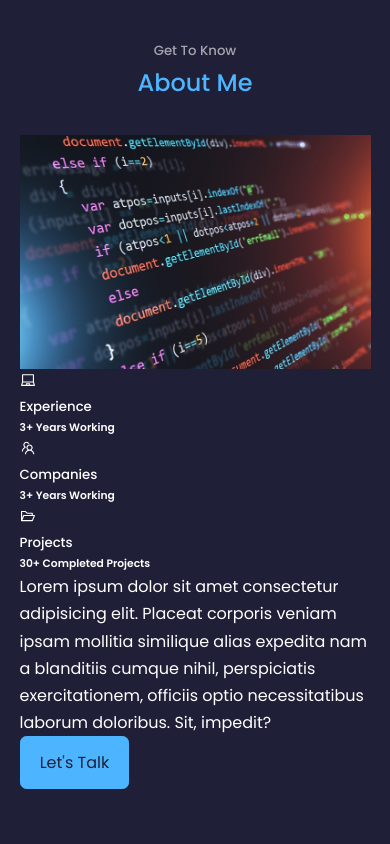
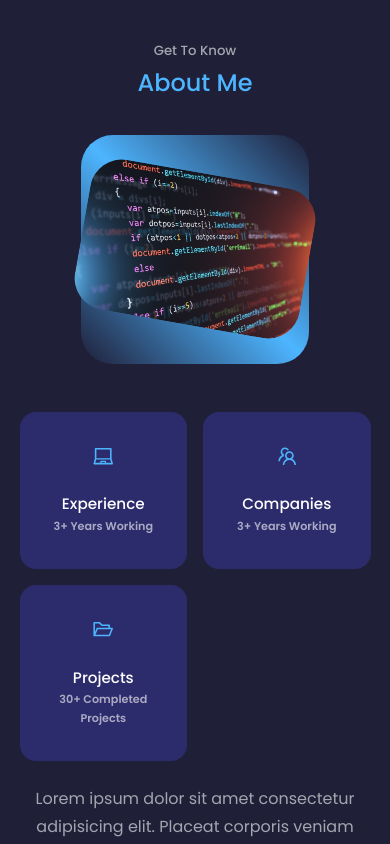
Before and after one commit to craigea92/react-portfolio, a React (Create React App) app: page / in a window 390 px wide. Shown: the part 900-1744 px from the top of the page. Built offline with nearby package versions, Linux system fonts and the light colour scheme.

Commit message:
Finished styling the about section and included the responsive design CSS

```diff
--- a/src/components/about/About.css
+++ b/src/components/about/About.css
@@ -0,0 +1,109 @@
+.about__container {
+  display: grid;
+  grid-template-columns: 35% 50%;
+  gap: 15%;
+}
+
+.about__me {
+  width: 100%;
+  aspect-ratio: 1/1;
+  border-radius: 2rem;
+  background: linear-gradient(
+    45deg,
+    transparent,
+    var(--color-primary),
+    transparent
+  );
+  display: grid;
+  place-items: center;
+}
+
+.about__image {
+  border-radius: 2rem;
+  overflow: hidden;
+  transform: rotate(10deg);
+  transition: var(--transition);
+}
+
+.about__image:hover {
+  transform: rotate(0);
+}
+
+.about__cards {
+  display: grid;
+  grid-template-columns: repeat(3, 1fr);
+  gap: 1.5rem;
+}
+
+.about__card {
+  background: var(--color-bg-variant);
+  border: 1px solid transparent;
+  border-radius: 1rem;
+  padding: 2rem;
+  text-align: center;
+  transition: var(--transition);
+}
+
+.about__card:hover {
+  background: transparent;
+  border-color: var(--color-primary-variant);
+  cursor: default;
+}
+
+.about__card h5 {
+  font-size: 0.95rem;
+}
+
+.about__card h6 {
+  font-size: 0.7rem;
+  color: var(--color-light);
+}
+
+.about__icon {
+  color: var(--color-primary);
+  font-size: 1.4rem;
+  margin-bottom: 1rem;
+}
+
+.about__content p {
+  margin: 2rem 0 2.6rem;
+  color: var(--color-light)
+}
+
+/* ===== MEDIA QUERIES (TABLET) ===== */
+@media screen and (max-width:1024px) {
+  .about__container {
+    grid-template-columns: 1fr;
+    gap: 0;
+  }
+
+  .about__me {
+    width: 50%;
+    margin: 2rem auto 4rem;
+  }
+
+  .about__content p {
+    margin: 1rem 0 1.5rem;
+  }
+}
+
+/* ===== MEDIA QUERIES (MOBILE) ===== */
+@media screen and (max-width:600px) {
+  .about__me {
+    width: 65%;
+    margin: 0 auto 3rem;
+  }
+
+  .about__cards {
+    grid-template-columns: 1fr 1fr;
+    gap: 1rem;
+  }
+
+  .about__content {
+    text-align: center;
+  }
+
+  .about__content p {
+    margin: 1.5rem 0;
+  }
+}
--- a/src/components/about/About.jsx
+++ b/src/components/about/About.jsx
@@ -21,7 +21,7 @@
         </div>
 
         <div className="about__content">
-          <div className="about_cards">
+          <div className="about__cards">
             <article className="about__card">
               <AiOutlineLaptop className="about__icon" />
               <h5>Experience</h5>
@@ -37,7 +37,7 @@
               <h5>Projects</h5>
               <h6>30+ Completed Projects</h6>
             </article>
-
+            </div>
             <p>
               Lorem ipsum dolor sit amet consectetur adipisicing elit. Placeat
               corporis veniam ipsam mollitia similique alias expedita nam a
@@ -48,7 +48,7 @@
             <a href="#contact" className="btn btn-primary">
               Let's Talk
             </a>
-          </div>
+
         </div>
       </div>
     </section>
--- a/src/index.css
+++ b/src/index.css
@@ -67,6 +67,7 @@
 
 section > h2 {
   color: var(--color-primary);
+  margin-bottom: 3rem;
 }
 
 .text-light {
```
